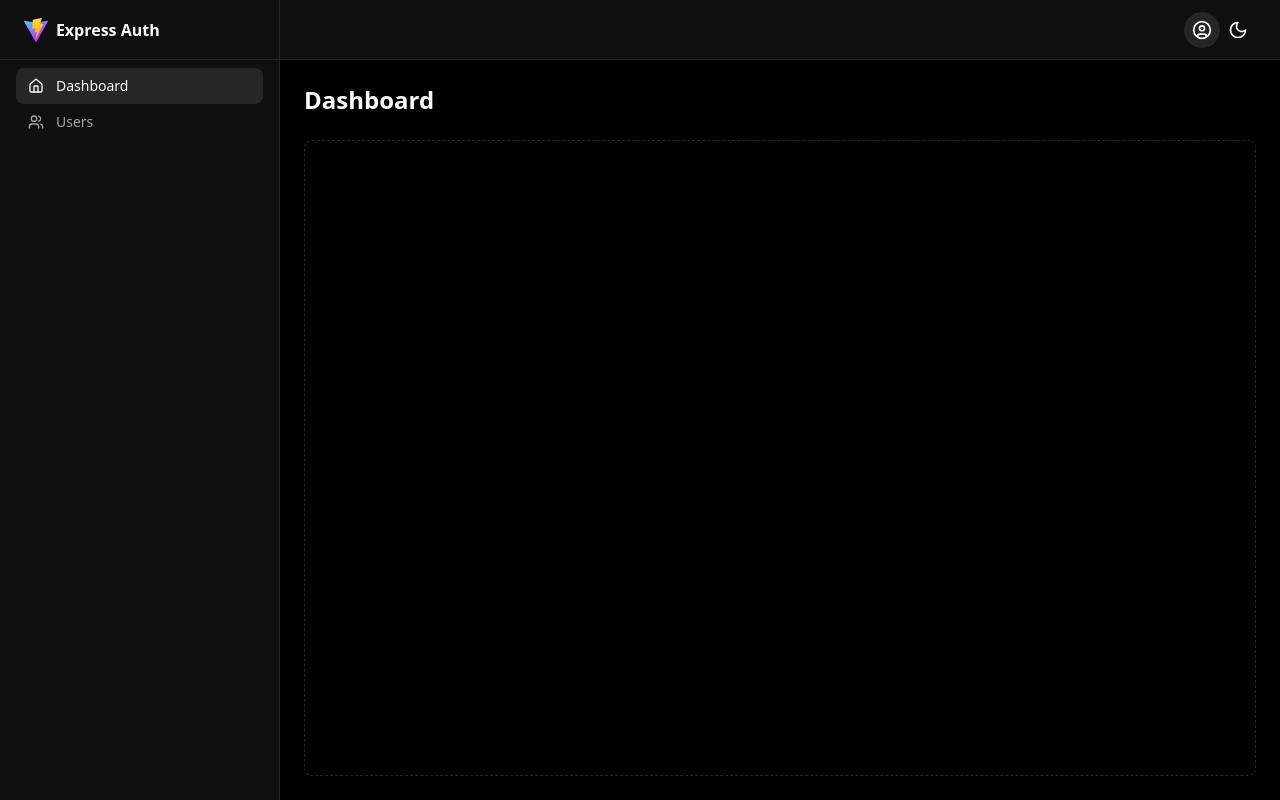
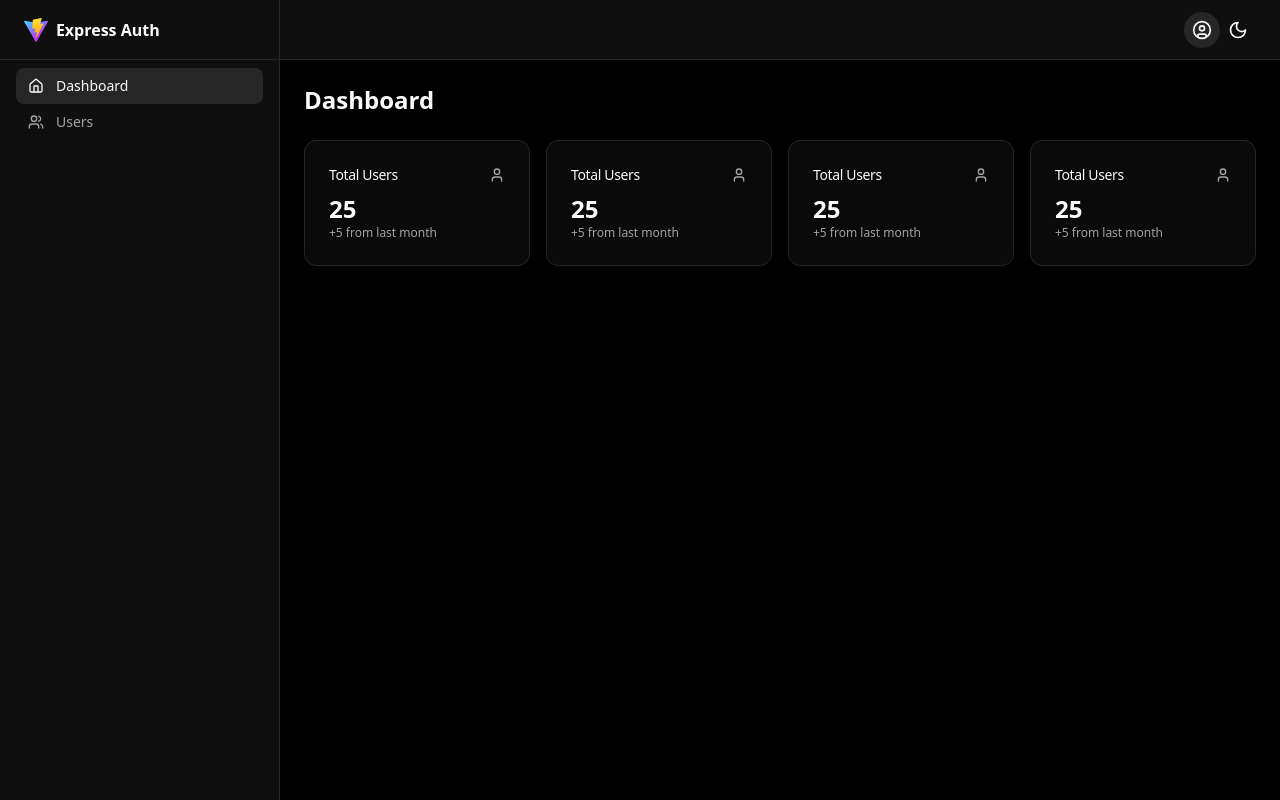
Before and after one commit to nureka-rodrigo/Express-Auth-Frontend, a React (Vite) app: page /admin in a window 1280 px wide. Built offline with nearby package versions, Linux system fonts and the light colour scheme.

Commit message:
Add initial UI for admin-dashboard page

```diff
--- a/src/pages/admin/dashboard.tsx
+++ b/src/pages/admin/dashboard.tsx
@@ -1,4 +1,6 @@
 import {DashboardLayout} from "@/components";
+import {Card, CardContent, CardHeader, CardTitle,} from "@/components/ui"
+import {User} from "lucide-react";
 
 export const AdminDashboard = () => {
   return (
@@ -7,10 +9,54 @@ export const AdminDashboard = () => {
         <h1 className="text-lg font-semibold md:text-2xl">Dashboard</h1>
       </div>
       <div
-        className="flex flex-1 items-center justify-center rounded-lg border border-dashed shadow-sm"
+        className="flex flex-1 justify-center"
       >
-        <div className="flex flex-col items-center gap-1 text-center">
-          {/* Add your content here */}
+        <div className="flex flex-col w-full">
+          <div className="grid grid-cols-1 md:grid-cols-2 lg:grid-cols-3 xl:grid-cols-4 gap-4">
+            <Card>
+              <CardHeader className="flex flex-row items-center justify-between space-y-0 pb-2">
+                <CardTitle className="text-sm font-medium">Total Users</CardTitle>
+                <User className="h-4 w-4 text-muted-foreground" />
+              </CardHeader>
+              <CardContent>
+                <div className="text-2xl font-bold">25</div>
+                <p className="text-xs text-muted-foreground">+5 from last month</p>
+              </CardContent>
+            </Card>
+
+            <Card>
+              <CardHeader className="flex flex-row items-center justify-between space-y-0 pb-2">
+                <CardTitle className="text-sm font-medium">Total Users</CardTitle>
+                <User className="h-4 w-4 text-muted-foreground" />
+              </CardHeader>
+              <CardContent>
+                <div className="text-2xl font-bold">25</div>
+                <p className="text-xs text-muted-foreground">+5 from last month</p>
+              </CardContent>
+            </Card>
+
+            <Card>
+              <CardHeader className="flex flex-row items-center justify-between space-y-0 pb-2">
+                <CardTitle className="text-sm font-medium">Total Users</CardTitle>
+                <User className="h-4 w-4 text-muted-foreground" />
+              </CardHeader>
+              <CardContent>
+                <div className="text-2xl font-bold">25</div>
+                <p className="text-xs text-muted-foreground">+5 from last month</p>
+              </CardContent>
+            </Card>
+
+            <Card>
+              <CardHeader className="flex flex-row items-center justify-between space-y-0 pb-2">
+                <CardTitle className="text-sm font-medium">Total Users</CardTitle>
+                <User className="h-4 w-4 text-muted-foreground" />
+              </CardHeader>
+              <CardContent>
+                <div className="text-2xl font-bold">25</div>
+                <p className="text-xs text-muted-foreground">+5 from last month</p>
+              </CardContent>
+            </Card>
+          </div>
         </div>
       </div>
     </DashboardLayout>
--- a/src/pages/admin/users.tsx
+++ b/src/pages/admin/users.tsx
@@ -25,7 +25,7 @@ export const AdminUsers = () => {
         <h1 className="text-lg font-semibold md:text-2xl">Users</h1>
       </div>
       <div
-        className="flex flex-1 justify-center rounded-lg"
+        className="flex flex-1 justify-center"
       >
         <div className="flex flex-col w-full text-center">
           {/* Add your content here */}
```
